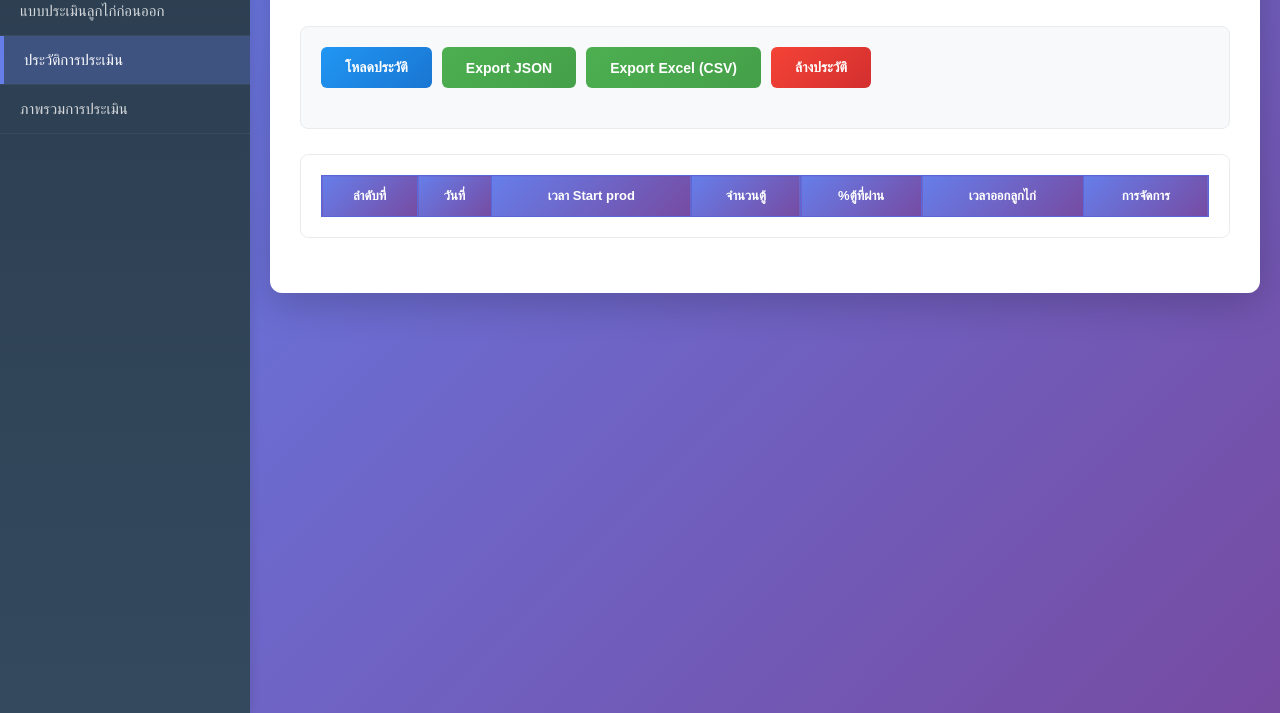
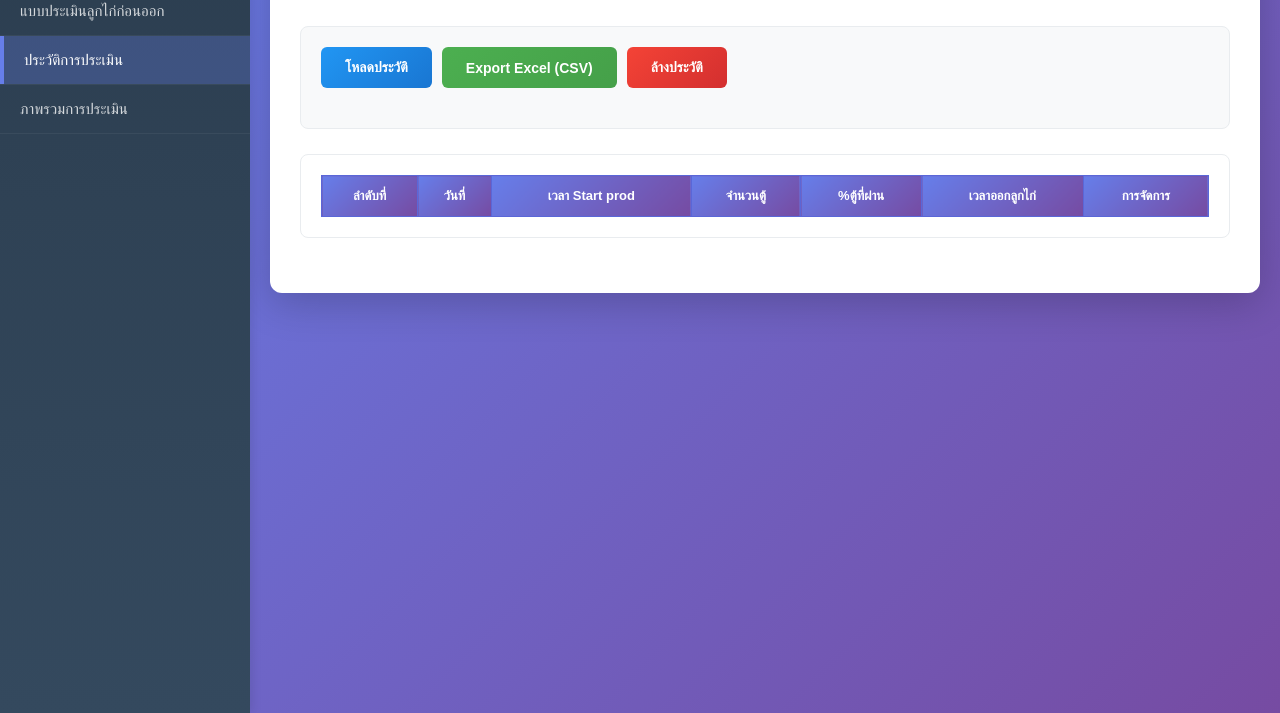
Before and after one commit to blackfoxgm47-hub/Devproject, a website: page history.html in a window 1280 px wide. Shown: the part 87-800 px from the top of the page. Drawn offline with Linux system fonts and the light colour scheme; no server answers.

Commit message:
Remove Export JSON button and function

```diff
--- a/history.html
+++ b/history.html
@@ -31,7 +31,6 @@
             <div class="section">
                 <div style="display: flex; gap: 10px; margin-bottom: 20px;">
                     <button onclick="loadHistory()" class="btn btn-load">โหลดประวัติ</button>
-                    <button onclick="exportToJSON()" class="btn btn-save">Export JSON</button>
                     <button onclick="exportToCSV()" class="btn btn-save">Export Excel (CSV)</button>
                     <button onclick="clearHistory()" class="btn btn-clear">ล้างประวัติ</button>
                 </div>
--- a/history.js
+++ b/history.js
@@ -129,32 +129,6 @@ document.addEventListener('DOMContentLoaded', function() {
     loadHistory();
 });
 
-// Export data to JSON
-async function exportToJSON() {
-    try {
-        const history = await firebaseApi.getRecords();
-
-        if (history.length === 0) {
-            alert('ไม่มีข้อมูลสำหรับ export');
-            return;
-        }
-
-        const dataStr = JSON.stringify(history, null, 2);
-        const dataBlob = new Blob([dataStr], { type: 'application/json' });
-        const url = URL.createObjectURL(dataBlob);
-
-        const link = document.createElement('a');
-        link.href = url;
-        link.download = `chicken_hatching_backup_${new Date().toISOString().split('T')[0]}.json`;
-        link.click();
-
-        URL.revokeObjectURL(url);
-    } catch (error) {
-        console.error('Error exporting to JSON:', error);
-        alert('เกิดข้อผิดพลาดในการ export ข้อมูล');
-    }
-}
-
 // Export data to CSV
 async function exportToCSV() {
     try {
```
